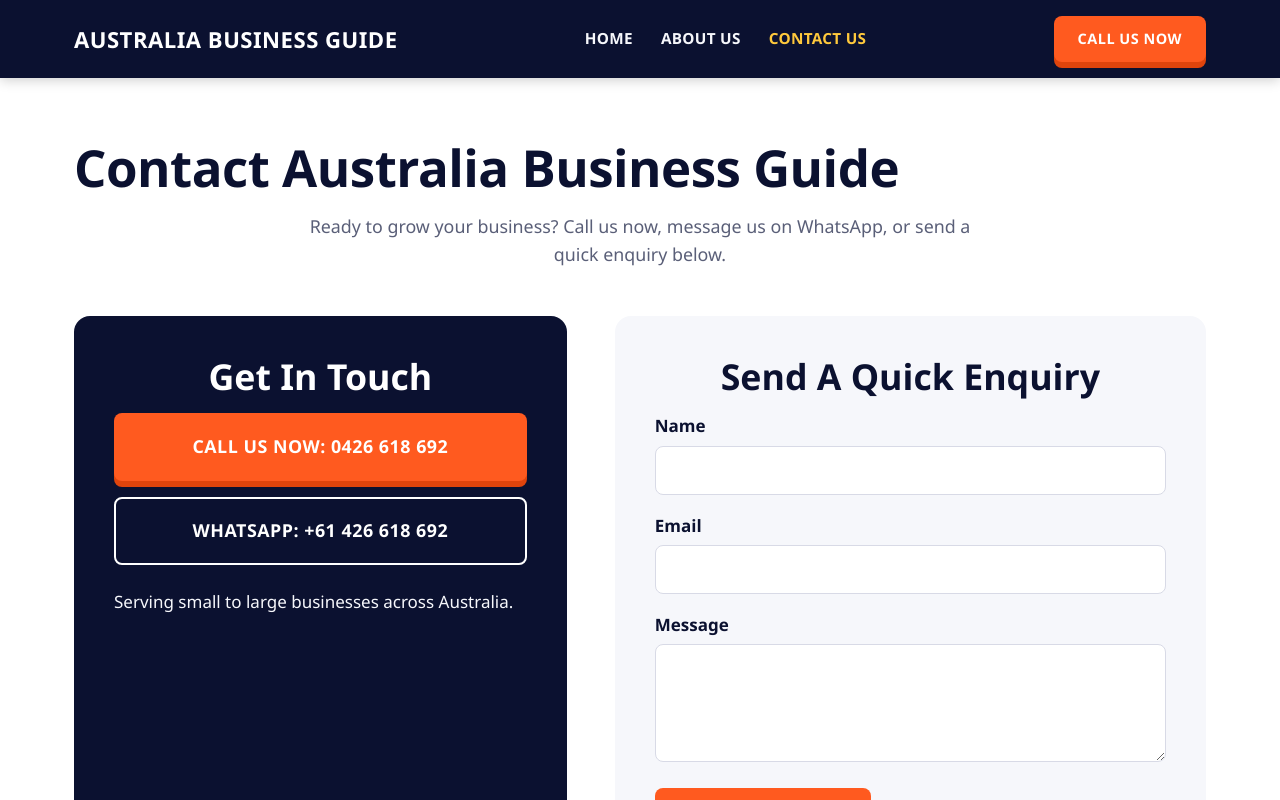
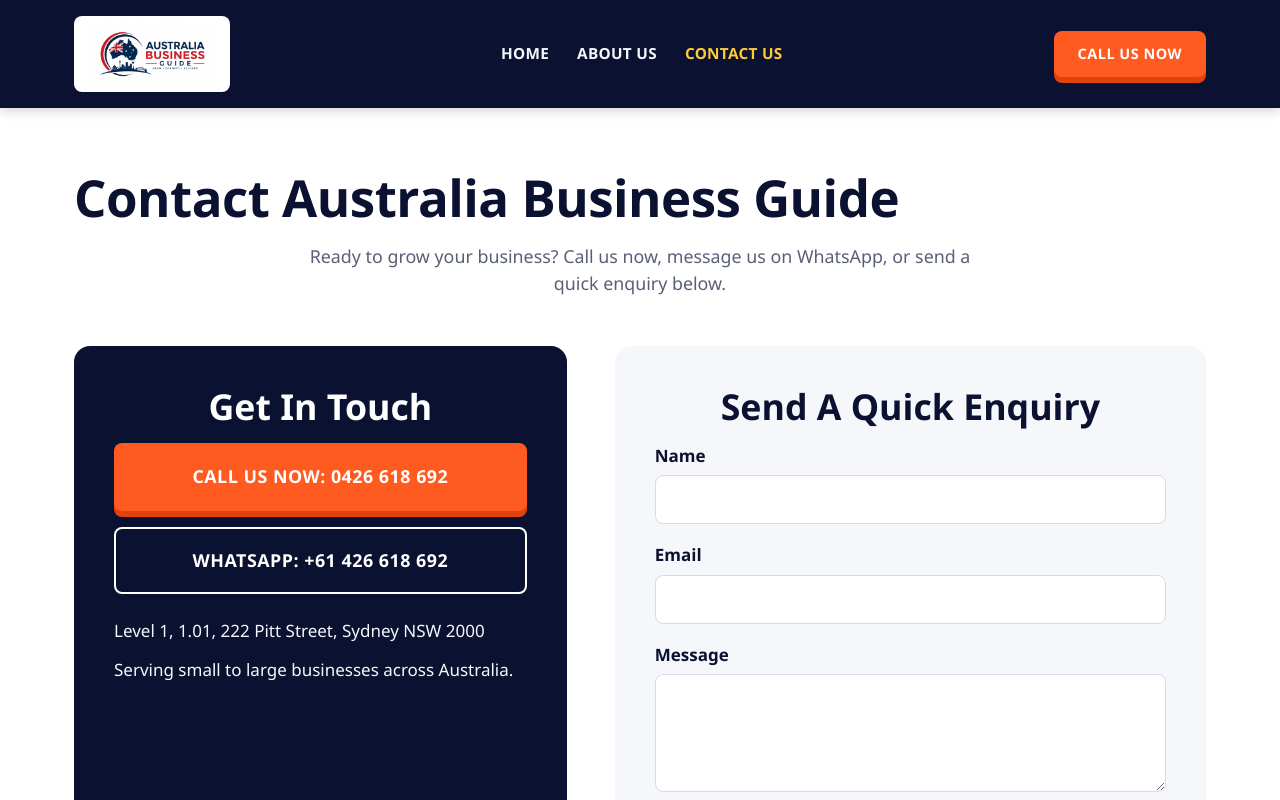
Before and after one commit to 1Pakistani/MarketingWebsite, a React (Vite) app: page /contact in a window 1280 px wide. Shown: the top 800 px of the page. Built offline with nearby package versions, Linux system fonts and the light colour scheme.

Commit message:
Add logo to header and display office address
Logo replaces the text wordmark in the header, optimized from ~1MB to
~20KB. Office address now shown on the Contact page and in the footer.

```diff
--- a/src/App.css
+++ b/src/App.css
@@ -29,11 +29,15 @@
 }
 
 .logo {
-  font-size: 1.3rem;
-  font-weight: 800;
-  color: var(--white) !important;
-  text-transform: uppercase;
-  letter-spacing: 0.5px;
+  display: flex;
+  align-items: center;
+}
+
+.logo-img {
+  height: 76px;
+  background: var(--white);
+  border-radius: 8px;
+  padding: 6px 14px;
 }
 
 .main-nav {
@@ -66,8 +70,10 @@
     padding: 14px 20px;
   }
   .logo {
-    font-size: 1.05rem;
     flex: 1 1 auto;
+  }
+  .logo-img {
+    height: 38px;
   }
   .main-nav {
     flex: 1 1 100%;
@@ -337,9 +343,14 @@
   margin-bottom: 16px;
 }
 
+.address-note {
+  color: var(--off-white);
+  margin-top: 24px;
+}
+
 .region-note {
   color: var(--off-white);
-  margin-top: 24px;
+  margin-top: 8px;
 }
 
 .contact-form {
--- a/src/components/Footer.jsx
+++ b/src/components/Footer.jsx
@@ -9,6 +9,7 @@ function Footer() {
         <div className="footer-col">
           <h3>{business.name}</h3>
           <p>Bold marketing services for small to large businesses across Australia.</p>
+          <p>{business.address}</p>
           <p>
             <a href={business.phoneHref}>{business.phoneDisplay}</a>
           </p>
--- a/src/components/Header.jsx
+++ b/src/components/Header.jsx
@@ -1,12 +1,13 @@
 import { Link, NavLink } from 'react-router-dom'
 import { business } from '../data/business'
+import logo from '../assets/logo.png'
 
 function Header() {
   return (
     <header className="site-header">
       <div className="container header-inner">
         <Link to="/" className="logo">
-          {business.name}
+          <img src={logo} alt={business.name} className="logo-img" />
         </Link>
         <nav className="main-nav">
           <NavLink to="/" end>
--- a/src/data/business.js
+++ b/src/data/business.js
@@ -6,5 +6,6 @@ export const business = {
   whatsappHref: 'https://wa.me/61426618692',
   whatsappDisplay: '+61 426 618 692',
   region: 'Australia',
+  address: 'Level 1, 1.01, 222 Pitt Street, Sydney NSW 2000',
   web3FormsAccessKey: 'bb5334f1-16d1-4dd7-927f-647a8bb37a09',
 }
--- a/src/pages/Contact.jsx
+++ b/src/pages/Contact.jsx
@@ -60,6 +60,7 @@ function Contact() {
             >
               WhatsApp: {business.whatsappDisplay}
             </a>
+            <p className="address-note">{business.address}</p>
             <p className="region-note">Serving small to large businesses across {business.region}.</p>
           </div>
 
```
Also changed, not shown: src/assets/logo.png (added).
